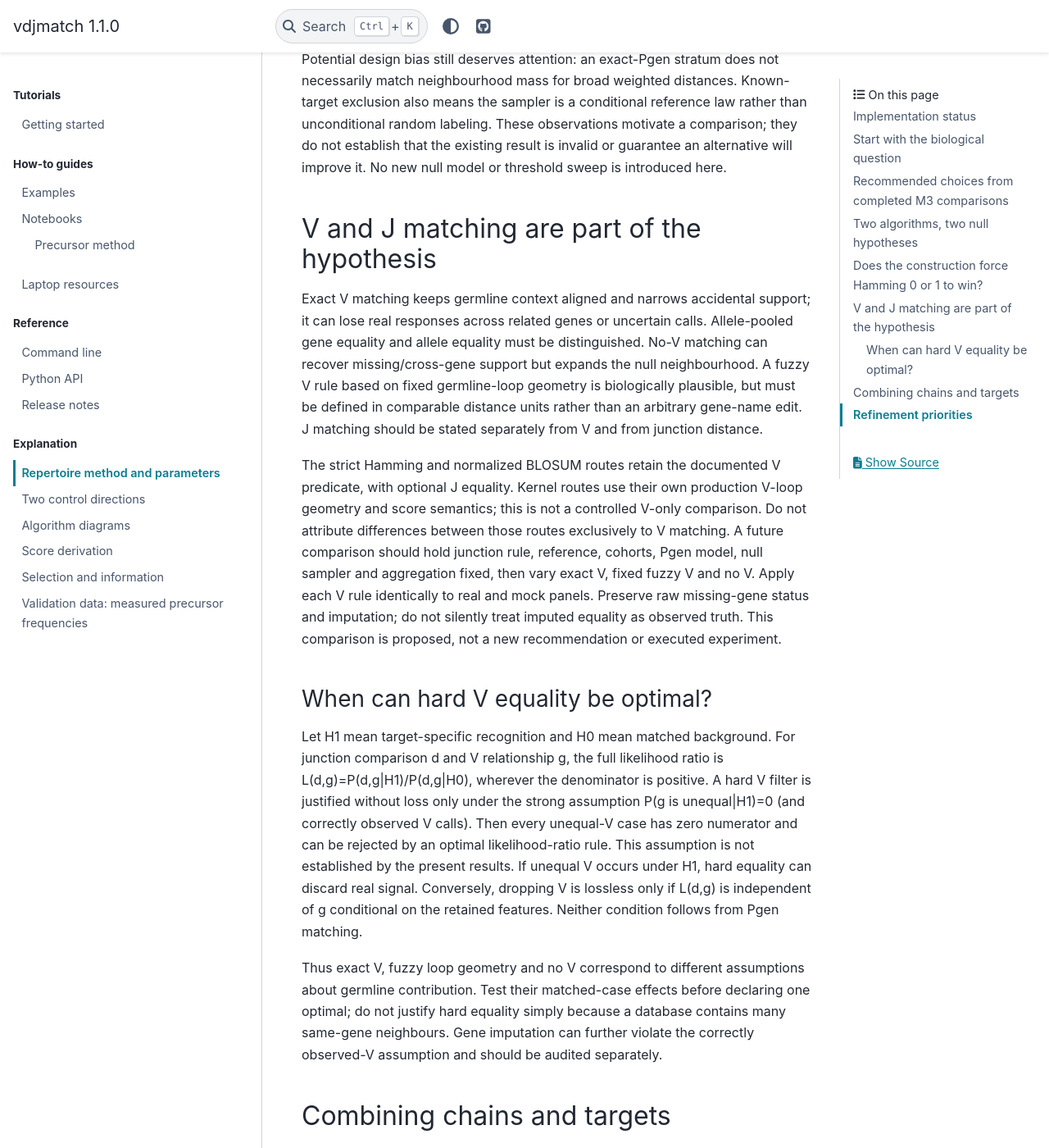
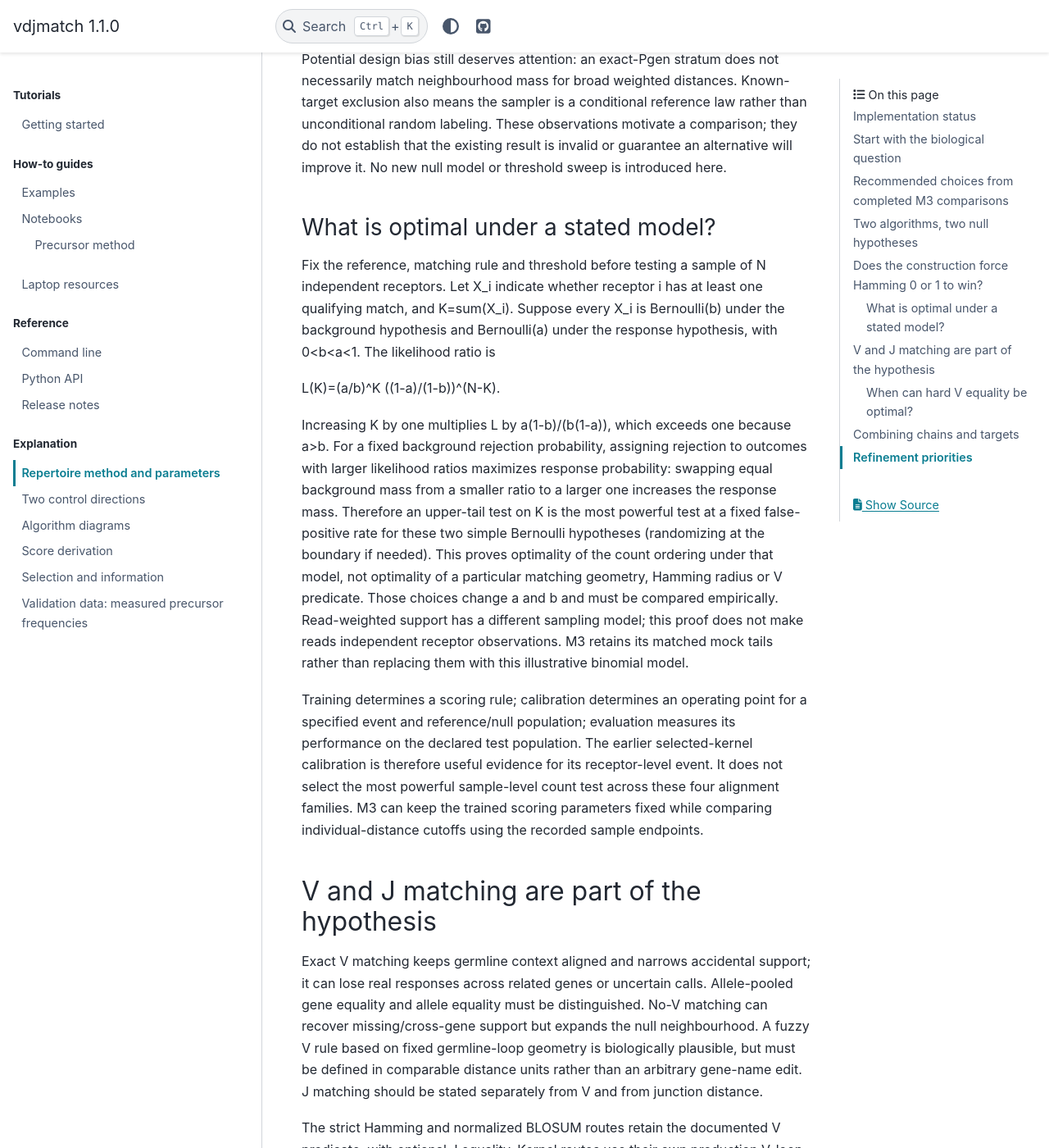
Before and after one commit to antigenomics/vdjmatch, a Sphinx documentation site: the page built from docs/repertoire-method.rst, in a window 1280 px wide and 1400 px high, scrolled down 3483 px. Shown: the whole window at 82% size. Built offline with Sphinx 7.4.7 and the PyData theme 0.15.4, drawn with Linux system fonts in a browser that asks for light colours; pages that are not in the unit, such as notebooks, are missing from menus; some of the changed text lies outside the part shown.

Commit message:
State count-test optimality and calibration scope precisely

```diff
--- a/docs/repertoire-method.rst
+++ b/docs/repertoire-method.rst
@@ -134,6 +134,38 @@ unconditional random labeling. These observations motivate a comparison; they
 do not establish that the existing result is invalid or guarantee an alternative
 will improve it. No new null model or threshold sweep is introduced here.
 
+What is optimal under a stated model?
+~~~~~~~~~~~~~~~~~~~~~~~~~~~~~~~~~~~~~
+
+Fix the reference, matching rule and threshold before testing a sample of N
+independent receptors. Let X_i indicate whether receptor i has at least one
+qualifying match, and K=sum(X_i). Suppose every X_i is Bernoulli(b) under the
+background hypothesis and Bernoulli(a) under the response hypothesis, with
+0<b<a<1. The likelihood ratio is
+
+L(K)=(a/b)^K ((1-a)/(1-b))^(N-K).
+
+Increasing K by one multiplies L by a(1-b)/(b(1-a)), which exceeds one because
+a>b. For a fixed background rejection probability, assigning rejection to
+outcomes with larger likelihood ratios maximizes response probability: swapping
+equal background mass from a smaller ratio to a larger one increases the
+response mass. Therefore an upper-tail test on K is the most powerful test at a fixed
+false-positive rate for these two simple Bernoulli hypotheses (randomizing at
+the boundary if needed). This proves optimality of the count ordering under
+that model, not optimality of a particular matching geometry, Hamming radius
+or V predicate. Those choices change a and b and must be compared empirically.
+Read-weighted support has a different sampling model; this proof does not
+make reads independent receptor observations. M3 retains its matched mock tails
+rather than replacing them with this illustrative binomial model.
+
+Training determines a scoring rule; calibration determines an operating point
+for a specified event and reference/null population; evaluation measures its
+performance on the declared test population. The earlier selected-kernel
+calibration is therefore useful evidence for its receptor-level event. It does
+not select the most powerful sample-level count test across these four
+alignment families. M3 can keep the trained scoring parameters fixed while
+comparing individual-distance cutoffs using the recorded sample endpoints.
+
 V and J matching are part of the hypothesis
 -------------------------------------------
 
@@ -160,14 +192,16 @@ When can hard V equality be optimal?
 
 Let H1 mean target-specific recognition and H0 mean matched background. For
 junction comparison d and V relationship g, the full likelihood ratio is
-L(d,g)=P(d,g|H1)/P(d,g|H0), wherever the denominator is positive. A hard V
-filter is justified without loss only under the strong assumption
+L(d,g)=P(d,g|H1)/P(d,g|H0), wherever the denominator is positive. A sufficient condition for a hard V
+filter to be lossless is the strong assumption
 P(g is unequal|H1)=0 (and correctly observed V calls). Then every unequal-V
 case has zero numerator and can be rejected by an optimal likelihood-ratio
 rule. This assumption is not established by the present results. If unequal V
-occurs under H1, hard equality can discard real signal. Conversely, dropping V
-is lossless only if L(d,g) is independent of g conditional on the retained
-features. Neither condition follows from Pgen matching.
+occurs under H1, hard equality can discard real signal. At a fixed likelihood-ratio cutoff c, the weaker condition that every
+excluded unequal-V case has L(d,g)<=c is already sufficient (with ties handled
+consistently). Conversely, dropping V is lossless across operating points if
+L(d,g) is independent of g conditional on the retained features. Neither
+sufficient condition follows from Pgen matching.
 
 Thus exact V, fuzzy loop geometry and no V correspond to different assumptions
 about germline contribution. Test their matched-case effects before declaring
```
